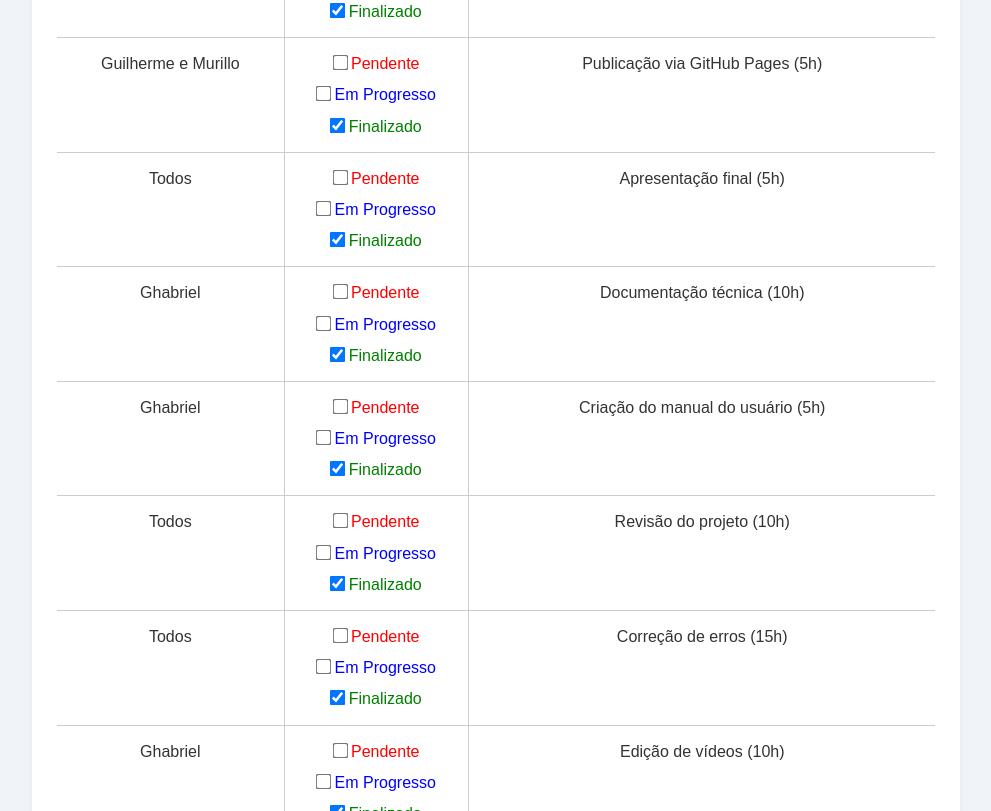
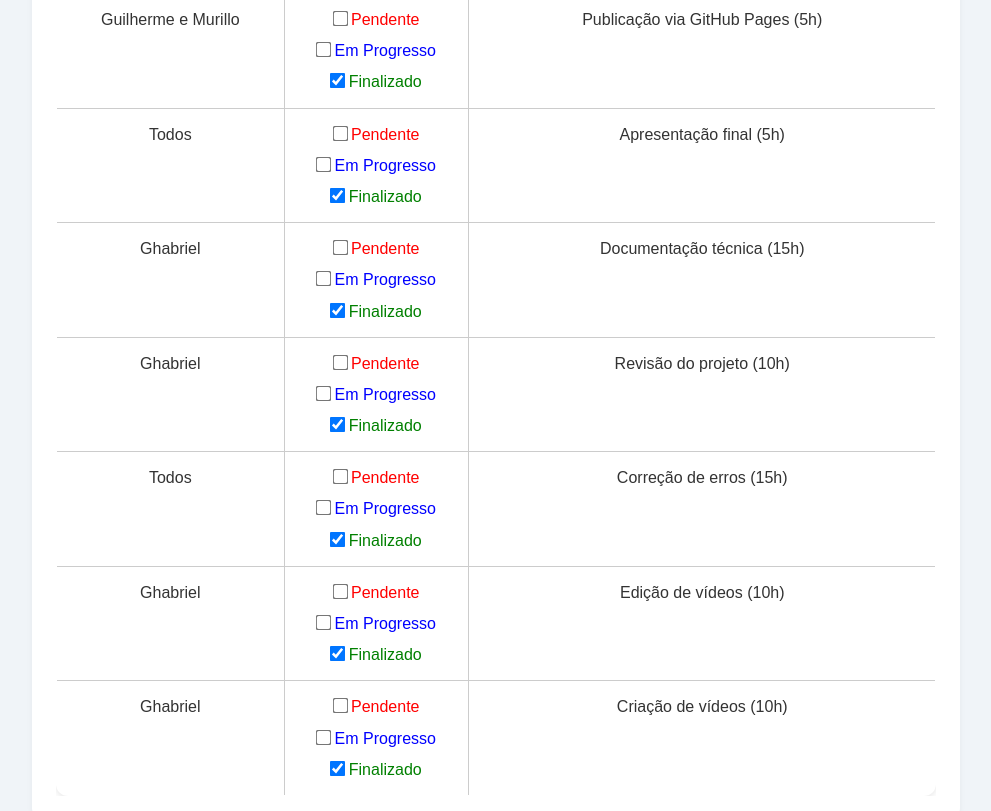
Before and after one commit to GuilhermeEijiY/PlanejamentoCertificadora, a plain HTML site: page index.html in a window 1280 px wide. Shown: the part 3771-4582 px from the top of the page, without its empty margins (144-1135 px from the left). Drawn offline with Linux system fonts and the light colour scheme.

Commit message:
Update index.html

```diff
--- a/index.html
+++ b/index.html
@@ -160,16 +160,9 @@
           </tr>
           <tr>
             <td>Documentação técnica</td>
-            <td>10</td>
+            <td>15</td>
             <td class="check">❌</td>
             <td class="cross">❌</td>
-            <td class="check">✅</td>
-          </tr>
-          <tr>
-            <td>Criação do manual do usuário</td>
-            <td>5</td>
-            <td class="check">❌</td>
-            <td class="check">❌</td>
             <td class="check">✅</td>
           </tr>
           <tr>
@@ -366,21 +359,10 @@
                   <label class="finalizado"><input type="checkbox" checked> Finalizado</label>
                 </div>
               </td>
-              <td>Documentação técnica (10h)</td>
+              <td>Documentação técnica (15h)</td>
             </tr>
             <tr>
               <td>Ghabriel</td>
-              <td>
-                <div class="status">
-                  <label class="pendente"><input type="checkbox"> Pendente</label>
-                  <label class="progresso"><input type="checkbox"> Em Progresso</label>
-                  <label class="finalizado"><input type="checkbox" checked> Finalizado</label>
-                </div>
-              </td>
-              <td>Criação do manual do usuário (5h)</td>
-            </tr>
-            <tr>
-              <td>Todos</td>
               <td>
                 <div class="status">
                   <label class="pendente"><input type="checkbox"> Pendente</label>
```
